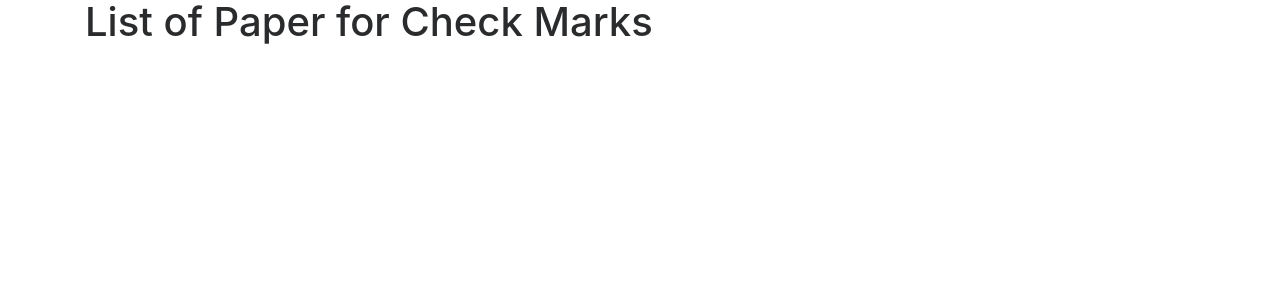
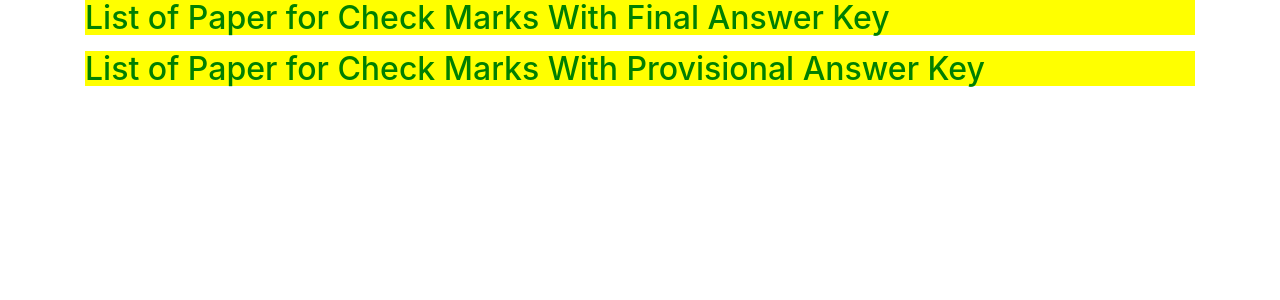
Before and after one commit to docostar/edudoco, a Flask app: page /paper/3 in a window 1280 px wide. Shown: the top 300 px of the page. Run offline with Flask 2, Linux system fonts and the light colour scheme; data that the repository does not hold is empty; parts of the project's set-up code (start-up, migrations or seed data) failed here and were passed over; some libraries are stand-ins or nearby versions.

Commit message:
Key with final and Provisional answer key added

```diff
--- a/application.py
+++ b/application.py
@@ -111,10 +111,10 @@ def calculate(paper_id):
         addMark=Marks(paper_id=paper_id,email=user_email,firstName=fName,lastName=lName,provisonal_marks=marks,mobile=mo)
         db.session.add(addMark)
         db.session.commit()
-    noOfUser=db1.execute("select COUNT(provisonal_marks) FROM marks_details").fetchone().count
-    maxMark=db1.execute("select MAX(provisonal_marks) FROM marks_details").fetchone().max
-    minMark=db1.execute("select min(provisonal_marks) FROM marks_details").fetchone().min
-    avgMark=db1.execute("select CAST(AVG(provisonal_marks) AS DECIMAL(10,2)) FROM marks_details").fetchone().avg
+    noOfUser=db1.execute("select COUNT(provisonal_marks) FROM marks_details WHERE paper_id=:paper_id",{"paper_id":paper_id}).fetchone().count
+    maxMark=db1.execute("select MAX(provisonal_marks) FROM marks_details WHERE paper_id=:paper_id",{"paper_id":paper_id}).fetchone().max
+    minMark=db1.execute("select min(provisonal_marks) FROM marks_details WHERE paper_id=:paper_id",{"paper_id":paper_id}).fetchone().min
+    avgMark=db1.execute("select CAST(AVG(provisonal_marks) AS DECIMAL(10,2)) FROM marks_details WHERE paper_id=:paper_id",{"paper_id":paper_id}).fetchone().avg
     return render_template("result.html",paper=paper,rightQNo=rightQNo,wrongQNo=wrongQNo,eQNo=eQNo,
     cancleQNO=cancleQNO,right=len(rightQNo),wrong=len(wrongQNo),e=e,cancle=cancle,total=total,marks=marks,
     noOfUser=noOfUser,maxMark=maxMark,minMark=minMark,avgMark=avgMark,mode=1,series=series,fName=fName,lName=lName)
@@ -176,8 +176,9 @@ def paper(mode):
         papers=Paper.query.filter_by(Test_Available=True).order_by(Paper.examdate.desc()).all()
         return render_template("paper.html",papers=papers,mode=mode)
     else:
-        papers=Paper.query.filter_by(Key_Available=True).order_by(Paper.examdate.desc()).all()
-        return render_template("paper.html",papers=papers,mode=mode)
+        paperswithFKey=Paper.query.filter(and_(Paper.Key_Available==True,Paper.Key_Type==True)).order_by(Paper.examdate.desc()).all()
+        paperswithPKey=Paper.query.filter(and_(Paper.Key_Available==True,Paper.Key_Type==False)).order_by(Paper.examdate.desc()).all()
+        return render_template("paper.html",papers=paperswithFKey,mode=mode,papers2=paperswithPKey)
 
 if __name__ == '__main__':
     app.debug = True
--- a/models.py
+++ b/models.py
@@ -13,6 +13,7 @@ class Paper(db.Model):
     examdate=db.Column(db.DateTime, nullable=False) #default=datetime.datetime.utcnow)
     Key_Available=db.Column(db.Boolean, nullable=False)
     Test_Available=db.Column(db.Boolean, nullable=False)
+    Key_Type=db.Column(db.Boolean, nullable=False)
 
 class Question(db.Model):
     __tablename__ = "question"
--- a/templates/paper.html
+++ b/templates/paper.html
@@ -10,7 +10,7 @@
     {% elif mode==2 %}
         <h1>List of Paper for Test</h1>
     {% else %}
-      <h1>List of Paper for Check Marks</h1>
+      <h2 style="color:green;background-color:yellow;">List of Paper for Check Marks With Final Answer Key</h2>
     {% endif %}
     <ul>
         {% for paper in papers %}
@@ -25,12 +25,23 @@
                     </a>
                 {% else %}
                     <a href="{{ url_for('input', paper_id=paper.paper_id) }}">
-                      {{ paper.examname }}-{{ paper.subject }},           {{paper.exambody}}::{{paper.examdate}}
+                      <h5>{{ paper.examname }}-{{ paper.subject }},           {{paper.exambody}}::{{paper.examdate}}</h5>
                     </a>
                 {% endif %}
             </li>
         {% endfor %}
     </ul>
-
+    {% if mode==3 %}
+    <h2 style="color:green;background-color:yellow;">List of Paper for Check Marks With Provisional Answer Key</h2>
+      <ul>
+        {% for paper in papers2 %}
+            <li>
+                <a href="{{ url_for('input', paper_id=paper.paper_id) }}">
+                    <h5>{{ paper.examname }}-{{ paper.subject }},           {{paper.exambody}}::{{paper.examdate}}</h5>
+                </a>
+            </li>
+        {% endfor %}
+      </ul>
+    {% endif %}
     {{ message }}
 {% endblock %}
--- a/templates/result.html
+++ b/templates/result.html
@@ -29,7 +29,7 @@
         </h3>
         <h1>Your Marks:{{marks}} </h1> <br>
         {% if mode==1 %}
-          <h2>Analysis of Marks Entered in Our Plateform</h2>
+          <h2>Analysis of Marks Entered in Our Plateform for this paper</h2>
             <h3>No of Candidate:{{noOfUser}}</h3>
             <h3>HighestMark:{{maxMark}}</h3>
             <h3>LowsetMark:{{minMark}}</h3>
```
Also changed, not shown: templates/inputanswer.html (line endings or trailing spaces).
